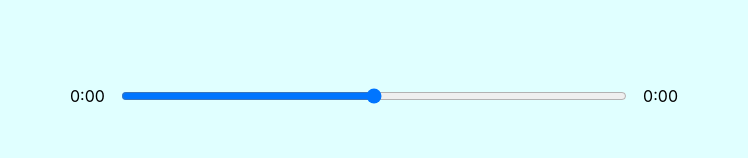
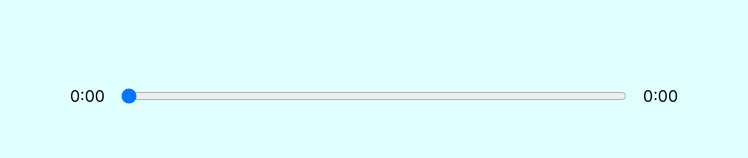
Before and after one commit to ShahriarXD/NikolaTesla-Music-Player, a React (Create React App) app: page / in a window 1280 px wide. Shown: the part 469-627 px from the top of the page, without its empty margins (266-1014 px from the left). Built offline with nearby package versions, Linux system fonts and the light colour scheme.

Commit message:
play-pause added

```diff
--- a/src/App.js
+++ b/src/App.js
@@ -6,9 +6,9 @@ import Data from './Components/data.json'
 
 
 function App() {
-  const [song , setSong] = React.useState(Data)
-  const [currentsong , setCurrentsong] = React.useState(song[0])
-  const [isplaying , setIsplaying] = React.useState(false)
+  const [song , setSong] = React.useState(Data)  //Full Data Access
+  const [currentsong , setCurrentsong] = React.useState(song[0])// We are setting the first song as the current song
+  const [isplaying , setIsplaying] = React.useState(false) //
   return (
     <div className="container">
       <h1 id="sexy">Music Player By Nikola Tesla.</h1>
--- a/src/Components/Player.jsx
+++ b/src/Components/Player.jsx
@@ -1,23 +1,23 @@
 import React, {useRef ,useState} from 'react';
 import { FontAwesomeIcon } from '@fortawesome/react-fontawesome'
-import { faPlayCircle , faAngleRight,  faAngleLeft} from '@fortawesome/free-solid-svg-icons'
+import { faPlayCircle , faAngleRight,  faAngleLeft , faPause} from '@fortawesome/free-solid-svg-icons'
 
 
 
 const Player = ({currentsong , isplaying , setIsplaying}) => {
-  const audioRef = useRef(null);
+  const audioRef = useRef(null);  // useRef to store the audio element
   const playSongHandler= () => {
-    if (isplaying) {
+    if (isplaying) {   // if the player is playing, pause it
       setIsplaying(false);
-    audioRef.current.pause();
+    audioRef.current.pause();  // pause the audio
     }else {
       setIsplaying(true);
-    audioRef.current.play();
+    audioRef.current.play();  // play the audio
     }
   };
   const [songTime , setSingTime] = useState({
-    currentTime : null,
-    duration : null
+    currentTime : 0,
+    duration : 0
   });
   const timeUpdateHandler = (e) => {
     const startTime = e.target.currentTime
@@ -32,9 +32,8 @@ const Player = ({currentsong , isplaying , setIsplaying}) => {
   }
   //Drag handeler
   const dragHandler = (e) => {
-    setSingTime({...songTime , currentTime : e.target.value})
+    setSingTime({...songTime , currentTime : e.target.value });
     audioRef.current.currentTime = e.target.value;
-    console.log(e.target.value)
   }
   return (
     <div className="player">
@@ -50,7 +49,7 @@ const Player = ({currentsong , isplaying , setIsplaying}) => {
         </div>
         <div className="play-control">
           <FontAwesomeIcon className="previous" icon={faAngleLeft} size="2x"></FontAwesomeIcon>
-          <FontAwesomeIcon className="play" icon={faPlayCircle} size="2x" onClick={playSongHandler}></FontAwesomeIcon>
+          <FontAwesomeIcon className="play" icon={isplaying ? faPause : faPlayCircle} size="2x" onClick={playSongHandler}></FontAwesomeIcon>
           <FontAwesomeIcon className="forward" icon={faAngleRight} size="2x"></FontAwesomeIcon>
         </div>
         <div>
```
Also changed, not shown: src/Components/Library.jsx (added, +11 -0 lines).
